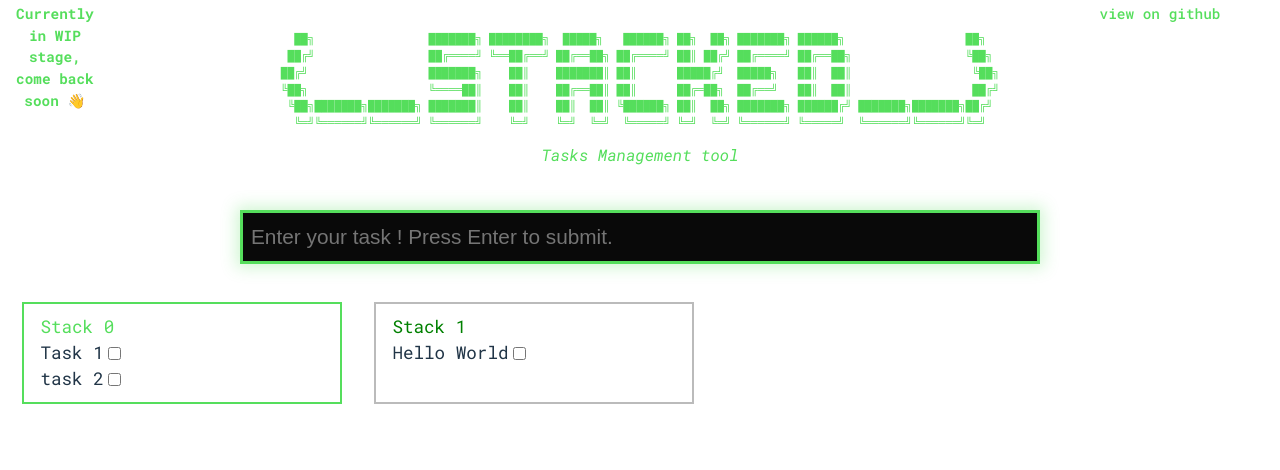
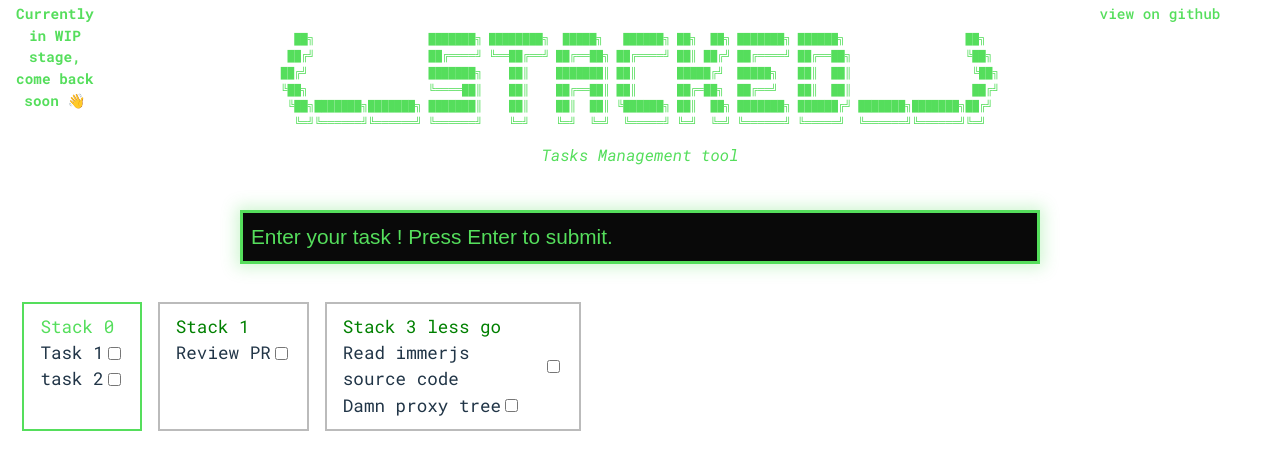
Before and after one commit to 0xkarambit/stacked, a React (Vite) app: page / in a window 1280 px wide. Shown: the top 470 px of the page. Built offline with nearby package versions, Linux system fonts and the light colour scheme.

Commit message:
Add zustand, refactored code, style changes

```diff
--- a/package.json
+++ b/package.json
@@ -12,7 +12,8 @@
   "dependencies": {
     "immer": "^10.1.1",
     "react": "^18.2.0",
-    "react-dom": "^18.2.0"
+    "react-dom": "^18.2.0",
+    "zustand": "^4.5.2"
   },
   "devDependencies": {
     "@types/react": "^18.2.66",
--- a/src/App.tsx
+++ b/src/App.tsx
@@ -2,93 +2,17 @@ import styles from "./styles.module.css";
 import {Header} from "./components/Header";
 import {TodoForm} from "./components/TodoForm";
 import {TaskStacks} from "./components/TodoStacks";
-import {useReducer} from "react";
-import type {TaskI, StacksStateI, TaskAction, StackReducer} from "./types/task";
-import {produce} from "immer";
 
 // todo: dont chase perfection lmao
 // can i make this a class....
-const initialStackState: StacksStateI = {
-	stacks: [
-		{
-			name: "Stack 0",
-			isDone: false,
-			tasks: [
-				{
-					id: 0,
-					text: "Task 1",
-					tags: [],
-					isDone: false
-				},
-				{
-					id: 1,
-					text: "task 2",
-					tags: [],
-					isDone: false
-				}
-			]
-		},
-		{
-			name: "Stack 1",
-			isDone: false,
-			tasks: [
-				{
-					id: 0,
-					text: "Hello World",
-					tags: [],
-					isDone: false
-				}
-			]
-		}
-	],
-	currentStackIdx: 0
-};
-
-const stackStateReducer = (state: StacksStateI, action: TaskAction) => {
-	if (action.type == "Add") {
-		return produce(state, draft => {
-			draft.stacks[draft.currentStackIdx].tasks.push(action.task);
-		});
-	} else if (action.type == "Done") {
-		const {stackIdx, taskIdx} = action;
-		return produce(state, draft => {
-			draft.stacks[stackIdx].tasks[taskIdx].isDone = true;
-			if (draft.stacks[stackIdx].tasks.length == 0) {
-				draft.stacks[stackIdx].isDone = true;
-			}
-		});
-	}
-	// just for ts to shut up lol
-	return state;
-};
 
 function App() {
-	const [stackState, stackDispatch] = useReducer<StackReducer>(
-		stackStateReducer,
-		initialStackState
-	);
-
-	const removeTask = (t: number, stackIdx: number) => {
-		stackDispatch({
-			type: "Done",
-			taskIdx: t,
-			stackIdx
-		});
-	};
-
-	const addTask = (t: TaskI) => {
-		stackDispatch({
-			type: "Add",
-			task: t
-		});
-	};
-
 	return (
 		<>
 			<Header></Header>
 			<div className={styles.layoutContainer}>
-				<TodoForm addTask={addTask} />
-				<TaskStacks remove={removeTask} stackState={stackState} />
+				<TodoForm />
+				<TaskStacks />
 			</div>
 		</>
 	);
--- a/src/components/TodoForm/TodoForm.module.css
+++ b/src/components/TodoForm/TodoForm.module.css
@@ -1,6 +1,6 @@
 .form {
 	display: flex;
-	gap: 1rem;
+	gap: 0.5rem;
 	justify-content: space-evenly;
 	max-width: 800px;
 	margin: 0 auto;
@@ -10,9 +10,17 @@
 	font-size: 2rem;
 	/* For the Blinking Solid Cursor */
 	position: relative;
-}
 
-.form > input {
+	/* 	select {
+		background-color: var(--bg-color);
+		padding: 1rem;
+		font-size: 1.1rem;
+		color: var(--accent);
+		outline: none;
+		border: var(--border);
+	} */
+
+	input {
 		appearance: none;
 		border: none;
 
@@ -29,13 +37,17 @@
 		border: 0.2rem solid #55de5c;
 	}
 
-.form > input:focus {
+	input::placeholder {
+		color: var(--accent);
+	}
+
+	input:focus {
 		box-shadow: 0 0 15px 0.2em rgba(64, 218, 72, 0.25);
 	}
-
-.form > input[type="text"] {
+	input[type="text"] {
 		width: 100%;
 		outline: none;
+	}
 }
 
 .cursor {
--- a/src/components/TodoForm/index.tsx
+++ b/src/components/TodoForm/index.tsx
@@ -1,18 +1,17 @@
 import {submitBehaviour, useSingleInput} from "../../hooks/input";
 import {useRef, type FC} from "react";
-import {TaskI} from "../../types/task";
 
 import css from "./TodoForm.module.css";
 import {extract_tags} from "../../utils/tasks";
+import {useStackState} from "../../stores/stacks";
 
 const PLACEHOLDER_TEXT = "Enter your task ! Press Enter to submit.";
 
-interface props {
-	addTask: (t: TaskI) => void;
-}
+interface props {}
 
-export const TodoForm: FC<props> = ({addTask}) => {
+export const TodoForm: FC<props> = () => {
 	// todo: use a useRef to abstract away handle* functions
+	const addTask = useStackState(s => s.addTask);
 
 	const inputElm = useRef<HTMLInputElement>(null);
 	const onSubmit = (text: string) => {
@@ -34,7 +33,12 @@ export const TodoForm: FC<props> = ({addTask}) => {
 	);
 
 	return (
-		<form className={css.form}>
+		<div className={css.form}>
+			{/* <select name="selected-stack">
+				<option value="Stack 0" selected>
+					Stack 0
+				</option>
+			</select> */}
 			<input
 				type="text"
 				autoFocus
@@ -45,7 +49,7 @@ export const TodoForm: FC<props> = ({addTask}) => {
 				onKeyDown={submitOnEnter}
 			/>
 			{/* <Cursor offset={10}></Cursor> */}
-		</form>
+		</div>
 	);
 };
 
--- a/src/components/TodoStacks/TodoStacks.module.css
+++ b/src/components/TodoStacks/TodoStacks.module.css
@@ -1,19 +1,16 @@
 /* todo: meh switch to sass/less or something man  */
 .taskStacksFlex {
+	max-width: 100%;
 	display: grid;
-	gap: 2rem;
-	grid-auto-columns: minmax(min-content, 25vw);
-	grid-auto-flow: column;
-	grid-template-rows: 1fr;
-	/* display: flex;
-	gap: 2rem;
-	flex-wrap: wrap; */
+	/* overflow: scroll; */
+	display: flex;
+	gap: 1rem;
 	margin-top: 1rem;
 	padding: 0.4rem;
 }
 
 .stack {
-	/* height: min(100vh, 600px); */
+	max-width: 20vw;
 	display: flex;
 	flex-direction: column;
 	justify-items: start;
@@ -27,8 +24,6 @@
 	li {
 		display: flex;
 		align-items: center;
-		max-width: 100%;
-		text-overflow: ellipsis;
 	}
 
 	input[type="checked"] {
@@ -47,3 +42,7 @@
 		color: var(--accent);
 	}
 }
+
+span[data-done="true"] {
+	text-decoration: line-through;
+}
--- a/src/components/TodoStacks/index.tsx
+++ b/src/components/TodoStacks/index.tsx
@@ -1,20 +1,20 @@
 import {FC} from "react";
 
 import style from "./TodoStacks.module.css";
-import type {StackI, StacksStateI} from "../../types/task";
+import type {StackI} from "../../types/task";
+import {useStackState} from "../../stores/stacks";
 
-interface props {
-	stackState: StacksStateI;
-	remove: (t: number, stackIdx: number) => void;
-}
+interface props {}
 
-export const TaskStacks: FC<props> = ({stackState, remove}) => {
-	const stackView = stackState.stacks.map((stack, stackIdx) => (
+export const TaskStacks: FC<props> = () => {
+	const [stacks, currentStackIdx] = useStackState(s => [
+		s.stacks,
+		s.currentStackIdx
+	]);
+	const stackView = stacks.map((stack, stackIdx) => (
 		<Stack
-			selected={stackState.currentStackIdx == stackIdx}
+			selected={currentStackIdx == stackIdx}
 			key={stack.name}
-			remove={remove}
-			name={stack.name}
 			stackIdx={stackIdx}
 			stack={stack}
 		/>
@@ -23,27 +23,29 @@ export const TaskStacks: FC<props> = ({stackState, remove}) => {
 };
 
 interface stackProps {
-	name: string;
 	stack: StackI;
 	stackIdx: number;
 	selected: boolean;
-	remove: (t: number, stackIdx: number) => void;
 }
 
-const Stack: FC<stackProps> = ({name, stack, stackIdx, remove, selected}) => {
+const Stack: FC<stackProps> = ({stack, stackIdx, selected}) => {
+	const [changeCurrentStackIdx, remove] = useStackState(s => [
+		s.changeCurrentStackIdx,
+		s.markTaskDone
+	]);
 	return (
-		// todo: change the active tasksStack when you click this !
-		// active stack should have a solid bright green border, other should have a lower opacity
 		<div
 			data-selected={selected}
-			data-name={name}
 			className={style.stack}
-			onClick={() => alert("Hello evernyian")}>
+			onClick={() => changeCurrentStackIdx(stackIdx)}>
 			<p>{stack.name}</p>
 			{stack.tasks.map((task, taskIdx) => (
 				// would this make tooo many functions ..... :hmmm
-				<li onClick={() => remove(taskIdx, stackIdx)} key={taskIdx}>
-					{task.isDone ? <s>{task.text}</s> : task.text}
+				<li
+					onClick={() => remove(taskIdx, stackIdx)}
+					key={taskIdx}
+					title={task.text}>
+					<span data-done={task.isDone}> {task.text}</span>
 					<input
 						type="checkbox"
 						name="isDone"
--- a/src/hooks/input.ts
+++ b/src/hooks/input.ts
@@ -1,4 +1,5 @@
 import {useState} from "react";
+import {useStackState} from "../stores/stacks";
 
 type useInputReturn = [
 	string,
@@ -19,6 +20,7 @@ export function useSingleInput(
 	clearAfterSubmit?: submitBehaviour
 ): useInputReturn {
 	const [value, setValue] = useState(defaultValue);
+	const addStack = useStackState(s => s.addStack);
 
 	const handleChange = (e: React.ChangeEvent<HTMLInputElement>) => {
 		e.preventDefault();
@@ -26,9 +28,16 @@ export function useSingleInput(
 	};
 
 	const submitOnEnter = (e: React.KeyboardEvent<HTMLInputElement>) => {
+		if (value.trim() == "") return;
+		// TODO: fix not working
+		if (e.ctrlKey && e.key == "n") {
+			e.preventDefault();
+			addStack("Name ehjdjas");
+			return;
+		}
 		if (e.key == "Enter") {
+			e.preventDefault();
 			onSubmit(value);
-			e.preventDefault();
 
 			switch (clearAfterSubmit) {
 				case submitBehaviour.CLEAR:
--- /dev/null
+++ b/src/stores/stacks.ts
@@ -0,0 +1,79 @@
+import {create} from "zustand";
+import {StackMethodsI, StacksStateI, TaskI} from "../types/task";
+import {produce} from "immer";
+
+export const useStackState = create<StacksStateI & StackMethodsI>()(set => ({
+	currentStackIdx: 0,
+	stacks: [
+		{
+			name: "Stack 0",
+			isDone: false,
+			tasks: [
+				{
+					id: 0,
+					text: "Task 1",
+					tags: [],
+					isDone: false
+				},
+				{
+					id: 1,
+					text: "task 2",
+					tags: [],
+					isDone: false
+				}
+			]
+		},
+		{
+			name: "Stack 1",
+			isDone: false,
+			tasks: [
+				{
+					id: 0,
+					text: "Review PR",
+					tags: [],
+					isDone: false
+				}
+			]
+		},
+		{
+			name: "Stack 3 less go",
+			isDone: false,
+			tasks: [
+				{
+					id: 0,
+					text: "Read immerjs source code",
+					tags: [],
+					isDone: false
+				},
+				{
+					id: 1,
+					text: "Damn proxy tree",
+					tags: [],
+					isDone: false
+				}
+			]
+		}
+	],
+
+	// Methods to operate on the state
+	addTask: (task: TaskI) =>
+		set(state =>
+			produce(state, draft => {
+				draft.stacks[draft.currentStackIdx].tasks.push(task);
+			})
+		),
+
+	markTaskDone: (stackIdx, taskIdx) =>
+		set(s =>
+			produce(s, draft => {
+				draft.stacks[stackIdx].tasks[taskIdx].isDone = true;
+			})
+		),
+
+	changeCurrentStackIdx: stackIdx => set({currentStackIdx: stackIdx}),
+	addStack: name =>
+		set(s => ({
+			stacks: [...s.stacks, {name, isDone: false, tasks: []}],
+			currentStackIdx: s.stacks.length
+		}))
+}));
```
Also changed, not shown: src/types/task.d.ts (+7 -0 lines), 1 other file (tests, documents, lock files or other folders). Lines whose indentation alone changed are shown as unchanged.
